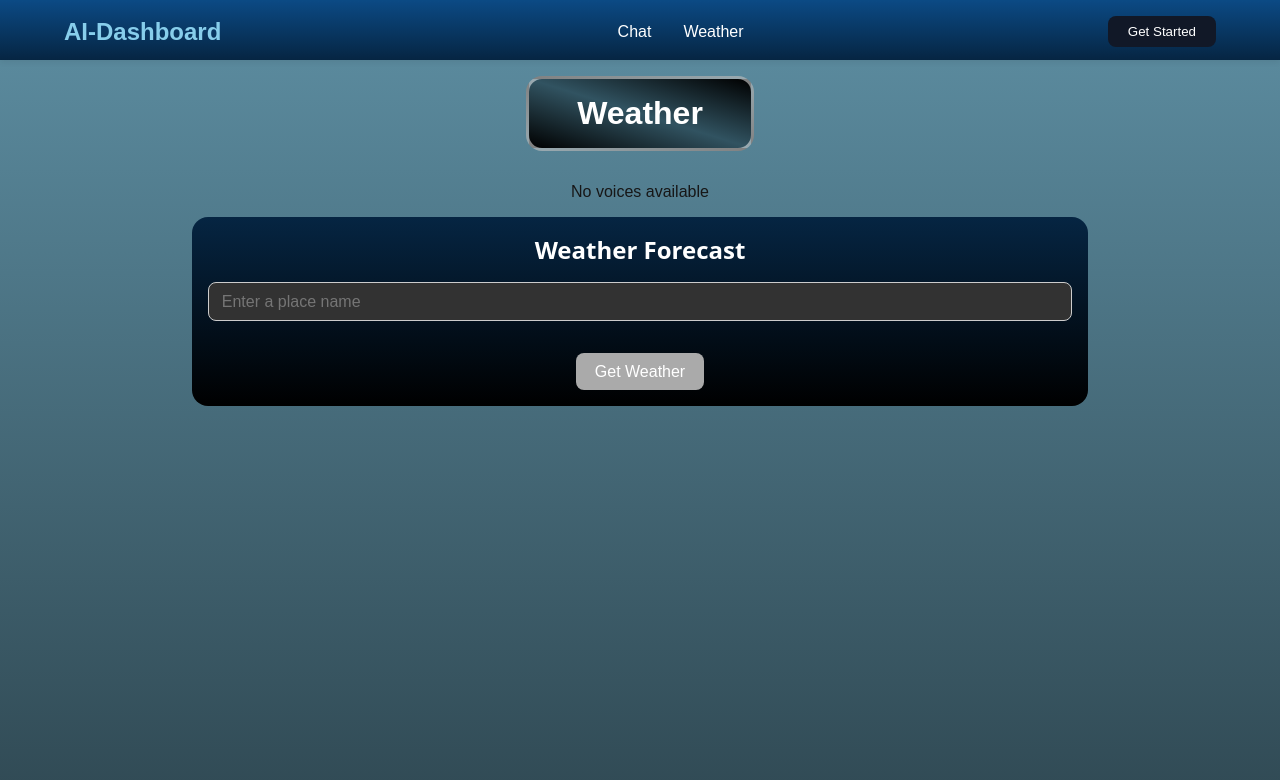
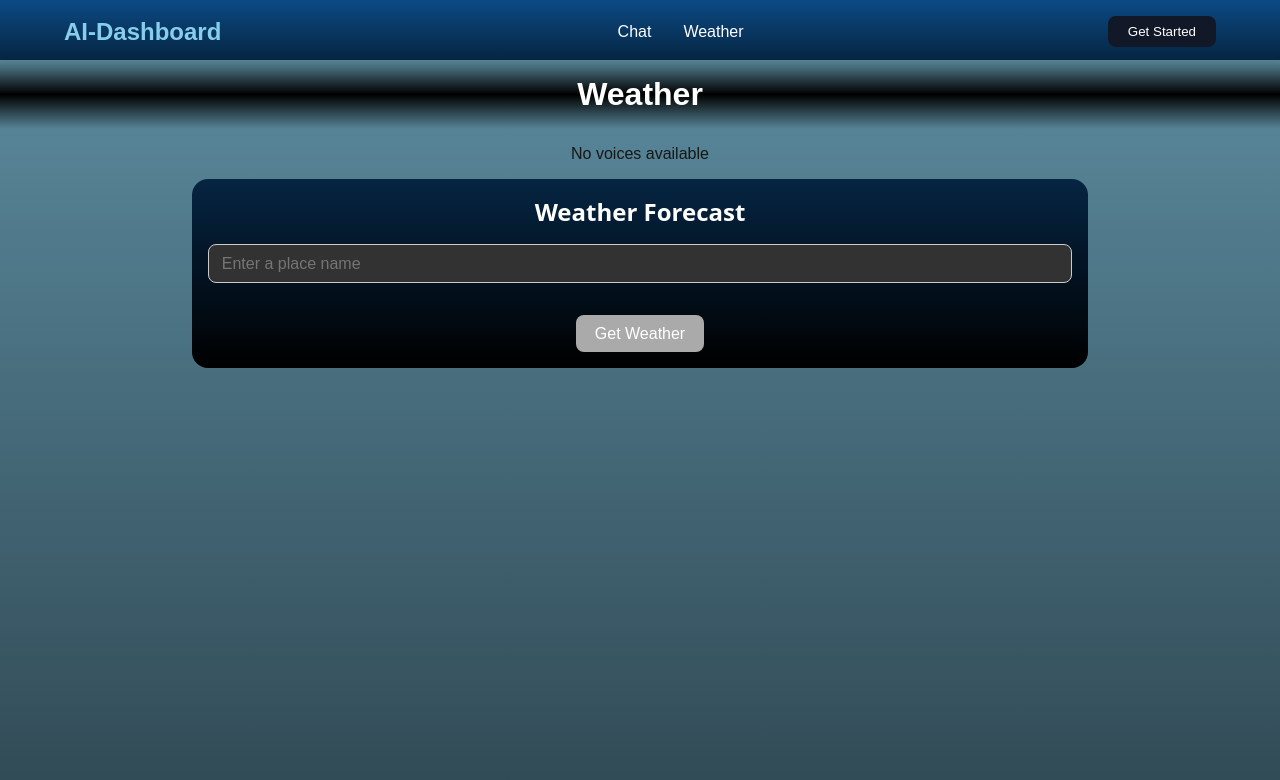
Before and after one commit to hemingus/ai-dashboard, a Next.js app: page /weather in a window 1280 px wide. Shown: the top 780 px of the page. Built offline with nearby package versions, Linux system fonts and the light colour scheme.

Commit message:
update header style

```diff
--- a/src/app/page.module.css
+++ b/src/app/page.module.css
@@ -10,12 +10,11 @@
 }
 
 .header {
-  background: linear-gradient(to top right,black,  rgb(49, 83, 97), black);
-  color: white;;
-  margin: 1rem;
-  border-radius: 1rem;
-  border: solid 3px hsla(0, 0%, 100%, 0.5);
-  padding: 1rem 3rem;
+  color: white;
+  padding: 1rem;
+  background-image: linear-gradient(transparent, black, transparent);
+  width: 100%;
+  text-align: center;
 }
 
 .linksContainer {
```
